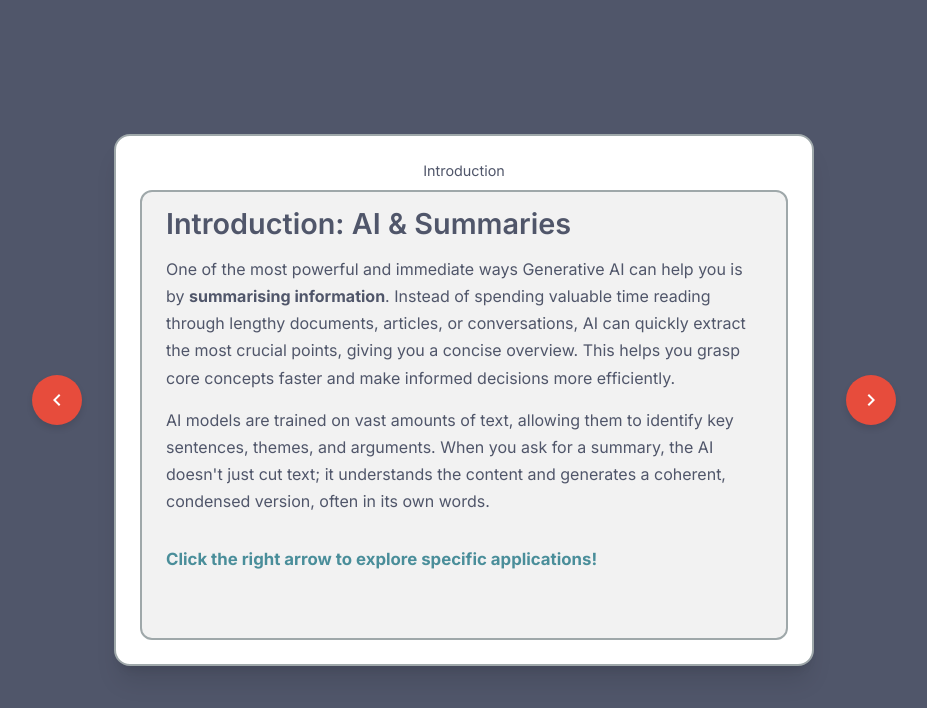
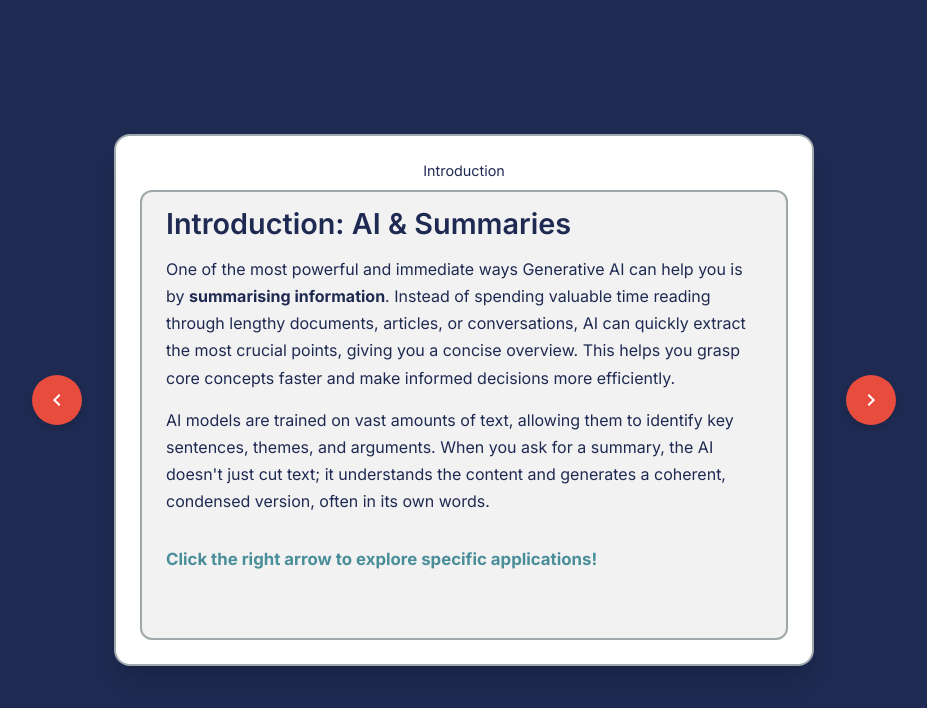
Before and after one commit to kathrynmcgilvrayeles/AI-Summaries, a plain HTML site: page index.html in a window 1280 px wide. Shown: the whole page, without its empty margins (176-1103 px from the left). Drawn offline with nearby package versions, Linux system fonts and the light colour scheme.

Commit message:
Update index.html

```diff
--- a/index.html
+++ b/index.html
@@ -8,13 +8,13 @@
     <script src="https://cdn.tailwindcss.com"></script>
     <link href="https://fonts.googleapis.com/css2?family=Inter:wght@400;600;700&display=swap" rel="stylesheet">
     <style>
-        /* New Brand Colours from the uploaded image, with pink changed to red */
+        /* New Brand Colours from the uploaded image, */
         :root {
             --color-red: #E74C3C; /* Vibrant Red */
             --color-light-grey: #9FA8AA; /* Light Grey */
-            --color-dark-blue: #50566A; /* Dark Blue */
+            --color-dark-blue: #1f2a52; /* Dark Blue */
             --color-teal: #4A8E9A; /* Teal */
-            --color-reddish-orange: #E37375; /* Reddish-Orange */
+            --color-reddish-orange: #e72582; /* Pink */
             --color-off-white: #F2F2F2; /* Off-White for content background */
             --color-white: #FFFFFF; /* Pure white for card background */
         }
```
